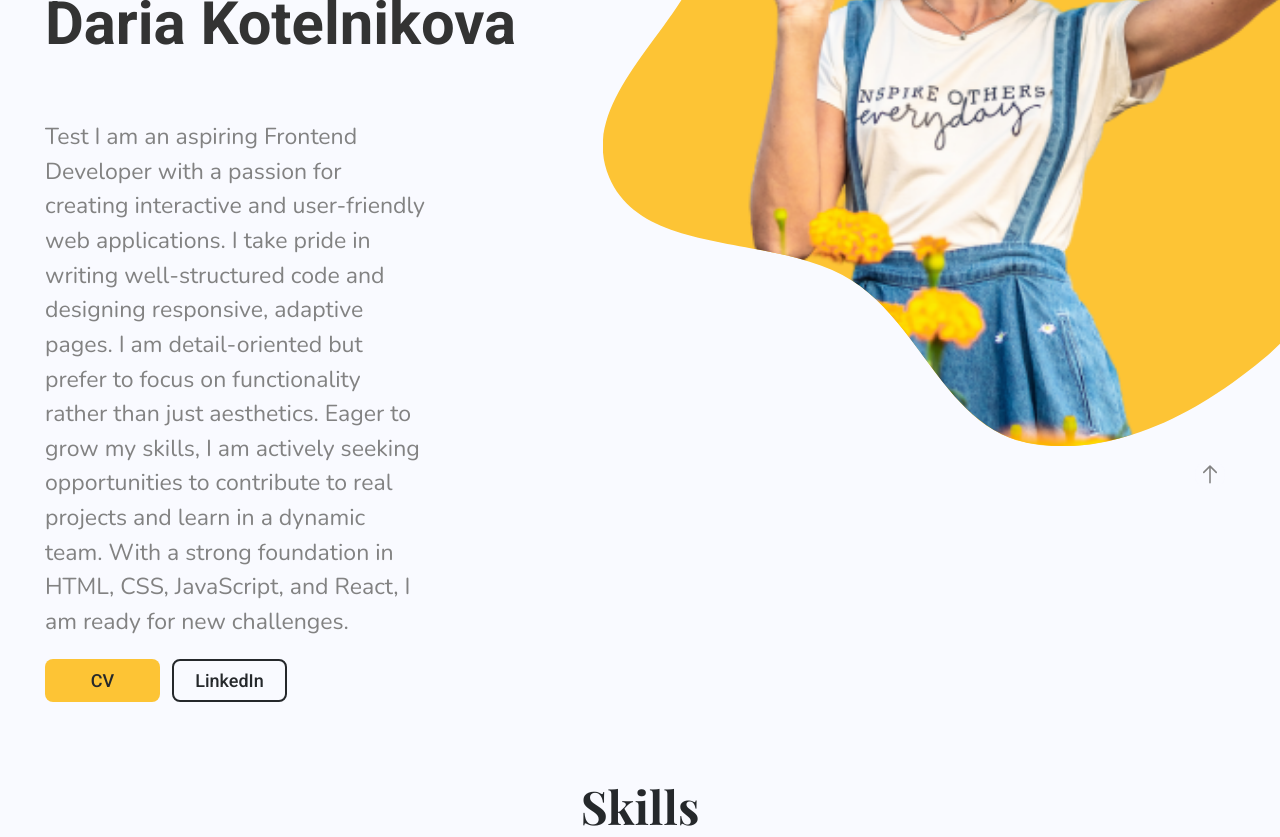
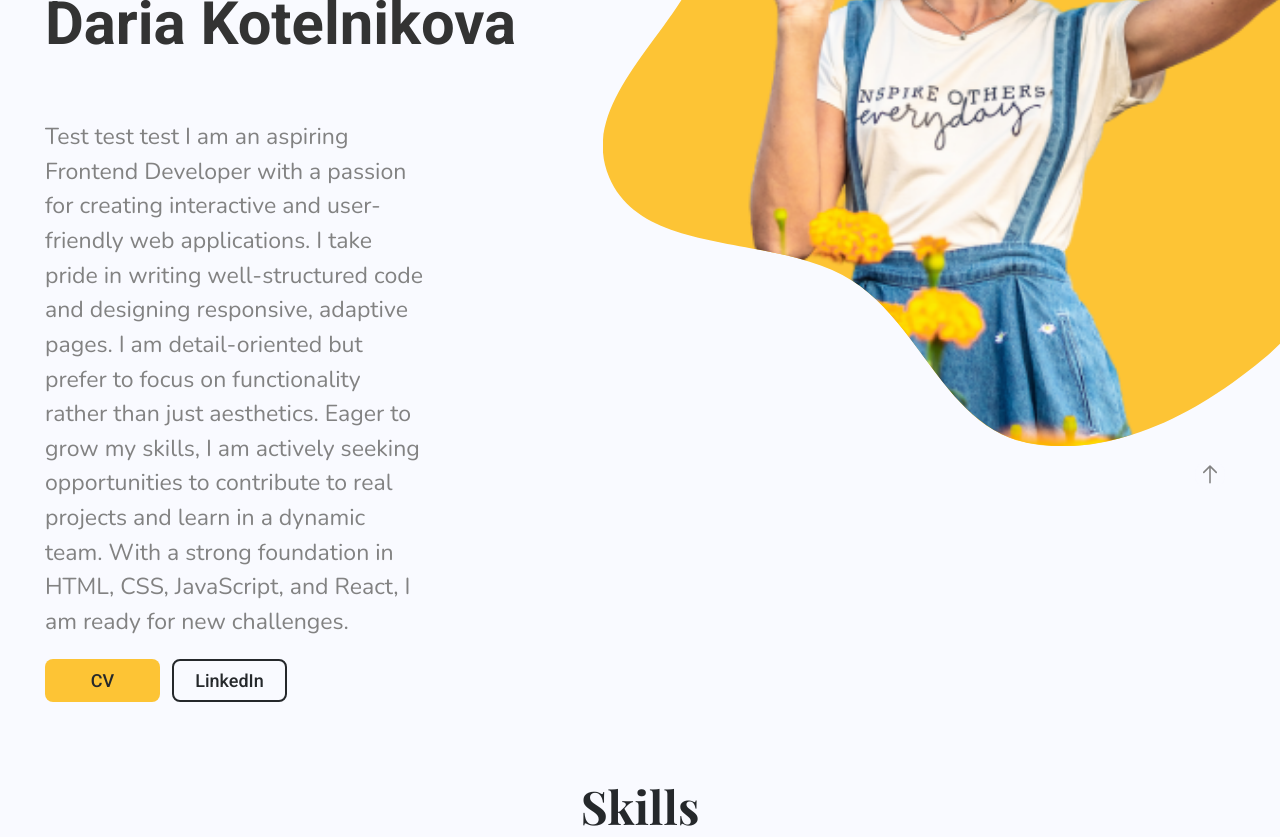
Before and after one commit to DariaKott/portfolio_new, a React app: page / in a window 1280 px wide. Shown: the part 360-1197 px from the top of the page. Built offline with nearby package versions, Linux system fonts and the light colour scheme.

Commit message:
test deploy

```diff
--- a/src/layout/main/Main.tsx
+++ b/src/layout/main/Main.tsx
@@ -27,14 +27,15 @@ export const Main = () => {
               Hello, <span>my name is</span> <span>Daria Kotelnikova</span>
             </StyledHello>
             <InfoText>
-              Test I am an aspiring Frontend Developer with a passion for
-              creating interactive and user-friendly web applications. I take
-              pride in writing well-structured code and designing responsive,
-              adaptive pages. I am detail-oriented but prefer to focus on
-              functionality rather than just aesthetics. Eager to grow my
-              skills, I am actively seeking opportunities to contribute to real
-              projects and learn in a dynamic team. With a strong foundation in
-              HTML, CSS, JavaScript, and React, I am ready for new challenges.
+              Test test test I am an aspiring Frontend Developer with a passion
+              for creating interactive and user-friendly web applications. I
+              take pride in writing well-structured code and designing
+              responsive, adaptive pages. I am detail-oriented but prefer to
+              focus on functionality rather than just aesthetics. Eager to grow
+              my skills, I am actively seeking opportunities to contribute to
+              real projects and learn in a dynamic team. With a strong
+              foundation in HTML, CSS, JavaScript, and React, I am ready for new
+              challenges.
             </InfoText>
             <a
               href="https://docs.google.com/document/d/1SmTFd9N5AEfeMxR-85NSW-Tom0xyBRxOeg3MOCiWAnA/edit?tab=t.0"
```
